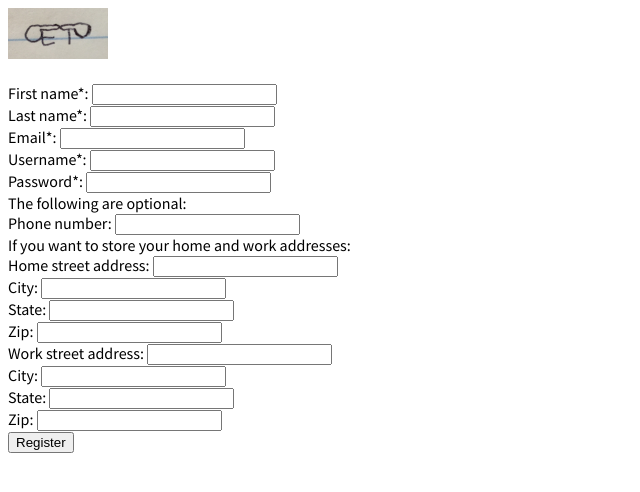
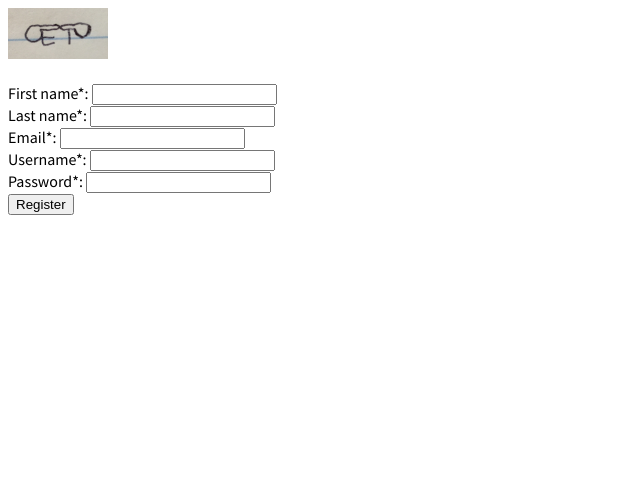
Before and after one commit to kmjch/HB-project, a Flask app: page /register in a window 1280 px wide. Shown: the top 492 px of the page, without its empty margins (0-640 px from the left). Run offline with Flask 2, Linux system fonts and the light colour scheme.

Commit message:
also shortened form on html

```diff
--- a/templates/register_form.html
+++ b/templates/register_form.html
@@ -13,21 +13,6 @@
     <label>Username*: <input type="text" id="username" name="username" required></label><br>
     <label>Password*: <input type="password" id="password" name="password" required></label><br>
 
-    The following are optional:<br>
-    <label>Phone number: <input type="text" id="phone_num" name="phone_num"></label><br>
-    If you want to store your home and work addresses:<br>
-    <label>Home street address: <input type="text" id="home_str" name="home_str"></label><br>
-    <label>City: <input type="text" id="home_cty" name="home_cty"></label><br>
-    <label>State: <input type="text" id="home_sta" name="home_sta"></label><br>
-    <label>Zip: <input type="number" id="home_zip" name="home_zip"></label><br>
-
-    <label>Work street address: <input type="text" id="work_str" name="work_str"></label><br>
-    <label>City: <input type="text" id="work_cty" name="work_cty"></label><br>
-    <label>State: <input type="text" id="work_sta" name="work_sta"></label><br>
-    <label>Zip: <input type="number" id="work_zip" name="work_zip"></label><br>
-
-
-    {#<!-- <input type="hidden" name="submitting-search-form" value="hi"> -->#}
     <input type="submit" value="Register">
 </form>
 
```
